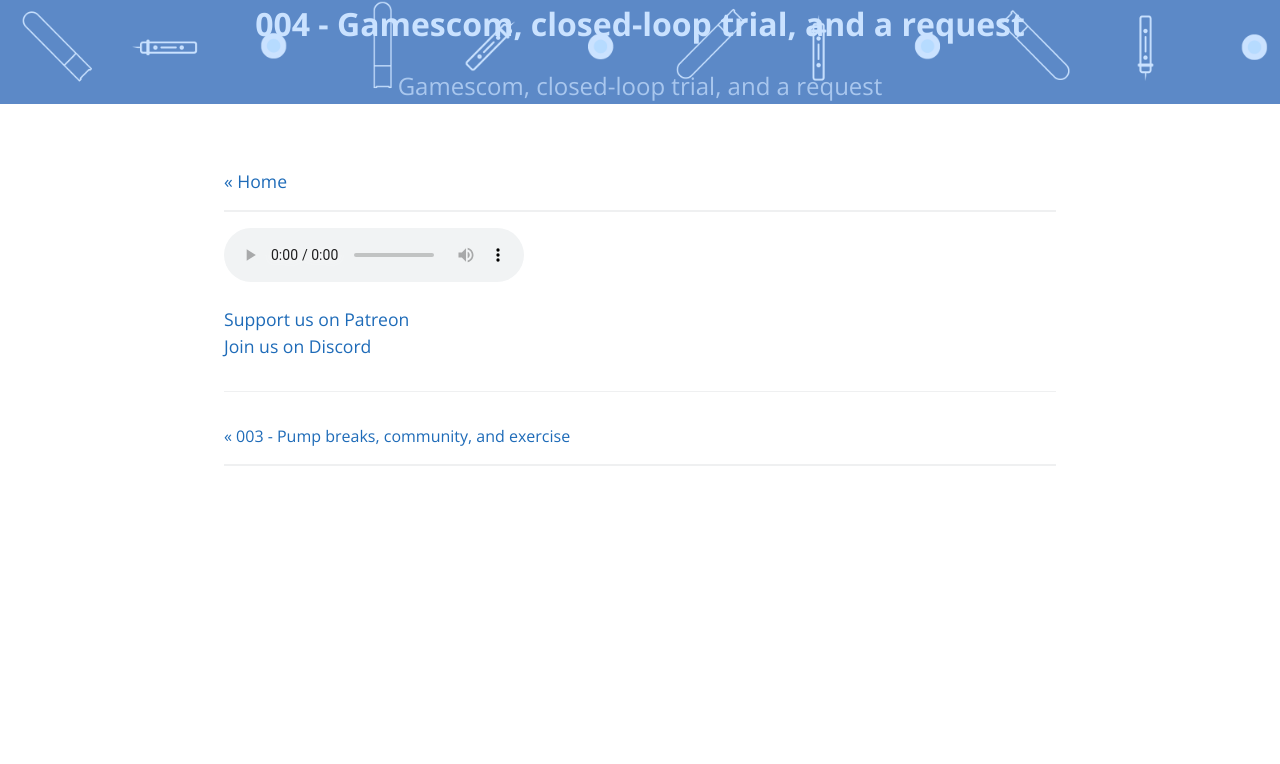
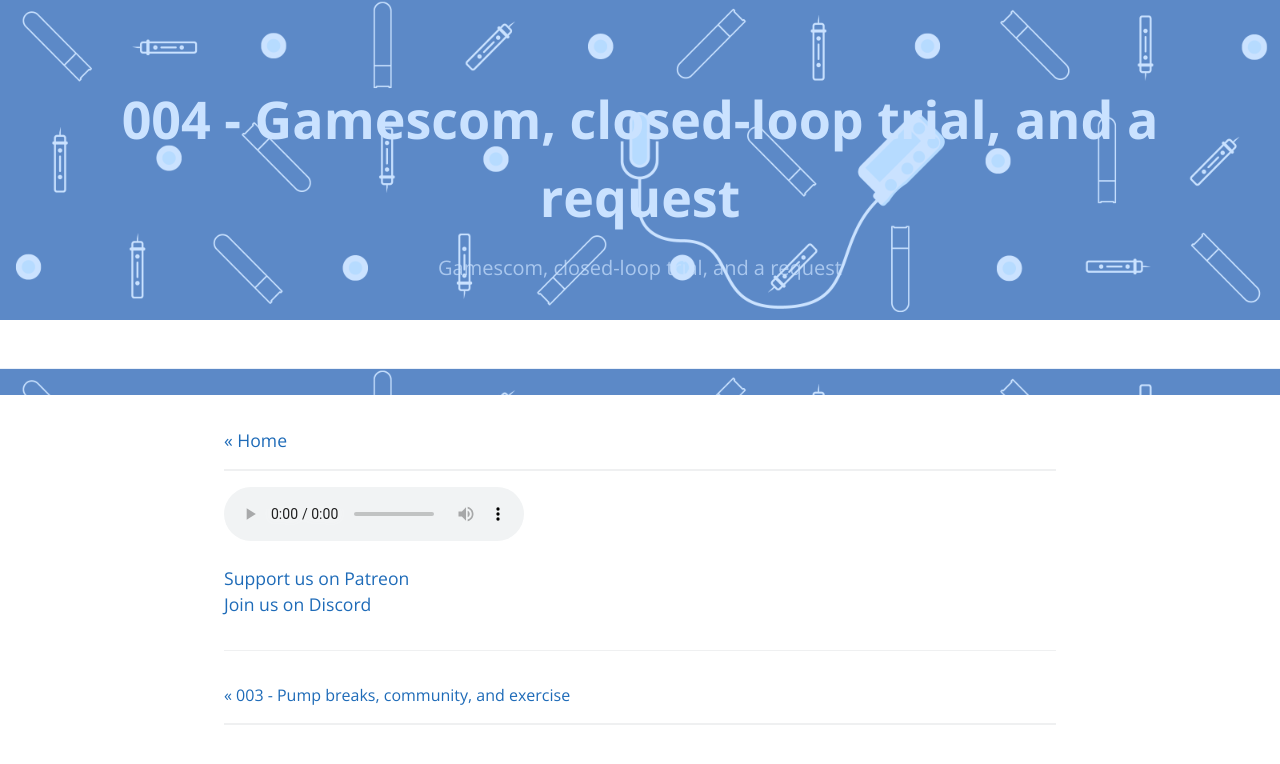
Before and after one commit to cascer1/diacast, a Jekyll site: the page built from _posts/2017-09-24-004.md, in a window 1280 px wide. Shown: the top 764 px of the page. Built offline with Jekyll 4.4.1, drawn with Linux system fonts in a browser that asks for light colours.

Commit message:
add episodes

```diff
--- a/assets/css/style_post.scss
+++ b/assets/css/style_post.scss
@@ -9,10 +9,46 @@
   background-size: 100%;
 }
 
+@media screen and (min-width: 64em) {
+  .post-header {
+    padding: 5rem 6rem
+  }
+}
+
+@media screen and (min-width: 42em) and (max-width: 64em) {
+  .post-header {
+    padding: 3rem 4rem
+  }
+}
+
+@media screen and (max-width: 42em) {
+  .post-header {
+    padding: 2rem 1rem
+  }
+}
+
 .post-title {
   margin-top: 0;
   margin-bottom: 0.1rem;
   opacity: 1;
+}
+
+@media screen and (min-width: 64em) {
+  .post-title {
+    font-size: 3.25rem
+  }
+}
+
+@media screen and (min-width: 42em) and (max-width: 64em) {
+  .post-title {
+    font-size: 2.25rem
+  }
+}
+
+@media screen and (max-width: 42em) {
+  .post-title {
+    font-size: 1.75rem
+  }
 }
 
 .post-subtitle {
@@ -21,6 +57,25 @@
   opacity: 0.7;
 }
 
+@media screen and (min-width: 64em) {
+  .post-subtitle {
+    font-size: 1.25rem
+  }
+}
+
+@media screen and (min-width: 42em) and (max-width: 64em) {
+  .post-subtitle {
+    font-size: 1.15rem
+  }
+}
+
+@media screen and (max-width: 42em) {
+  .post-subtitle {
+    font-size: 1rem
+  }
+}
+
+
 .previous-link {
 
 }
```
